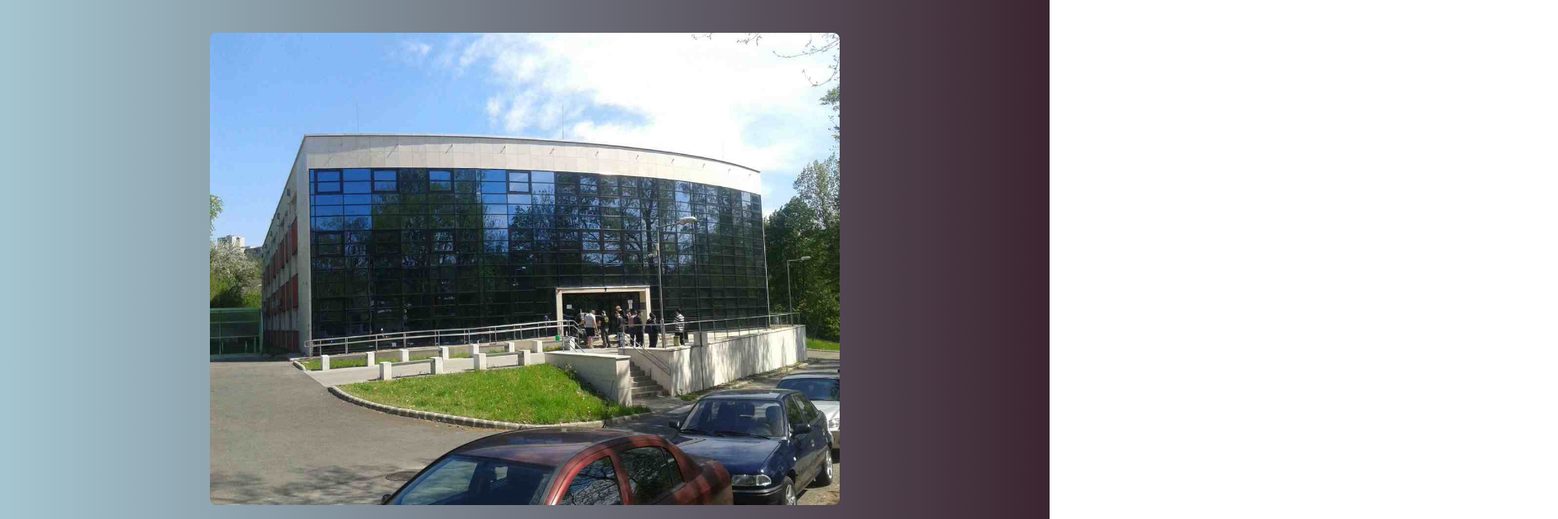
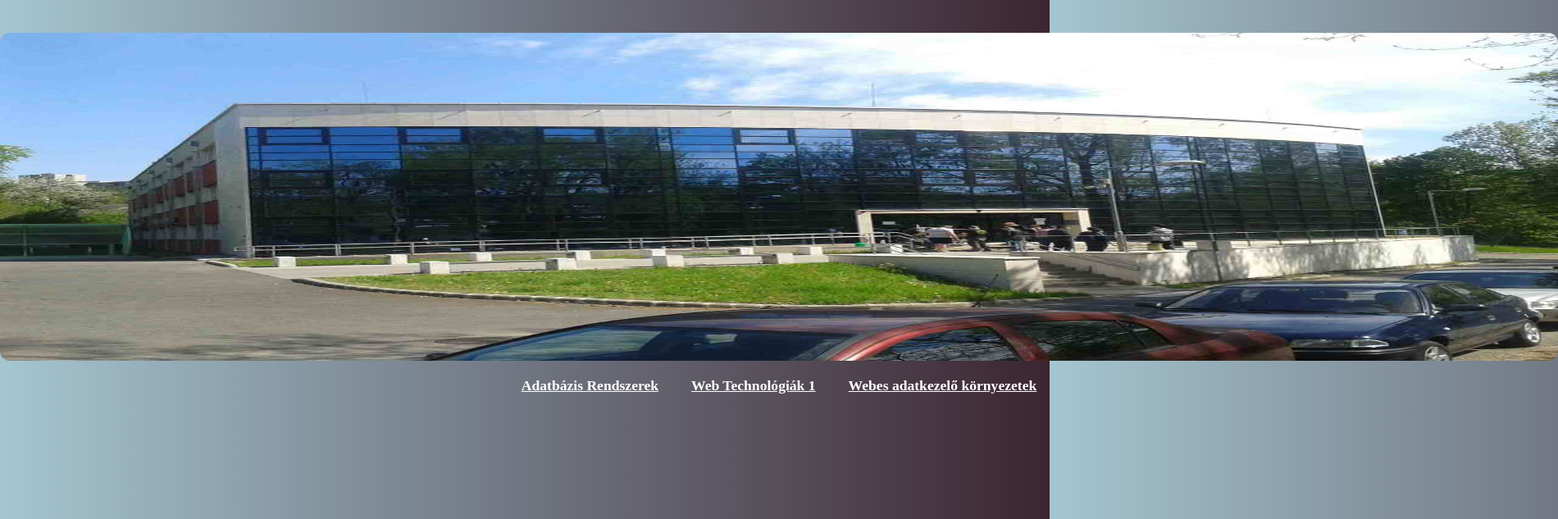
Before and after one commit to Mizerak-Bence/MO0VEYWebXML, a plain HTML site: page MO0VEY_0910/kezdolap.html in a window 1280 px wide. Shown: the top 633 px of the page at 82% size, 1900 px wide, since content can reach past the window. Drawn offline with Linux system fonts and the light colour scheme.

Commit message:
Kép sikeres beállítása!!!!

```diff
--- a/MO0VEY_0910/css.css
+++ b/MO0VEY_0910/css.css
@@ -24,8 +24,9 @@ nav {
 
 nav a {
     text-decoration: underline;
-    color: #222;
+    color: #ffffff;
     font-size: 1.1em;
+    font-weight: bold;
 }
 img {
     width: 100%;
@@ -34,17 +35,14 @@ img {
     margin: 0px;
 }
 .header {
-    width: 60%;
-    max-width: 900px;
     margin: 40px auto 0 auto;
-    text-align: center;
     border-radius: 12px;
     padding-bottom: 20px;
 }
 .header img {
-    width: 100%;
-    height: auto;
+    width: 1900px;
+    height: 400px;
     display: block;
-    margin-bottom: 10px;
-    border-radius: 8px;
+    margin-bottom: 8px;
+    border-radius: 12px;
 }
--- a/MO0VEY_0910/kezdolap.html
+++ b/MO0VEY_0910/kezdolap.html
@@ -15,9 +15,9 @@
     <div class="header">
         <img src="infoep.jpg" alt="Infoépület">
         <nav>
-            <a href="kezdolap.html">Adatbázis Rendszerek</a>
-            <a href="rolam.html">Web Technológiák 1</a>
-            <a href="kapcsolat.html">Webes adatkezelő környezetek</a>
+            <a href="database.html">Adatbázis Rendszerek</a>
+            <a href="webtech.html">Web Technológiák 1</a>
+            <a href="webxml.html">Webes adatkezelő környezetek</a>
         </nav>
     </div>
 
```
Also changed, not shown: MO0VEY_0910/database.html (+0 -1 lines), MO0VEY_0910/webtech.html (+0 -1 lines), MO0VEY_0910/webxml.html (+0 -1 lines).
